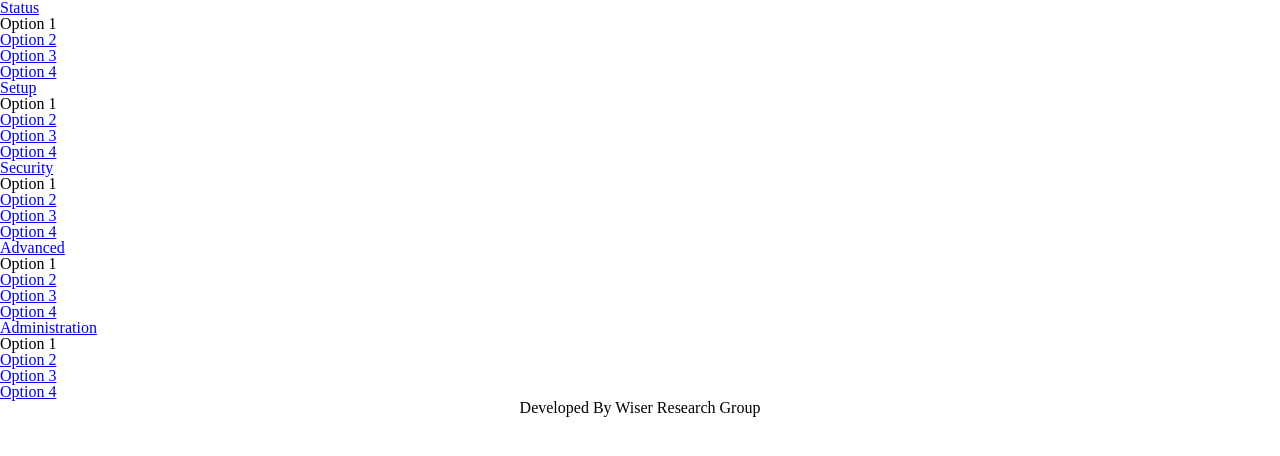
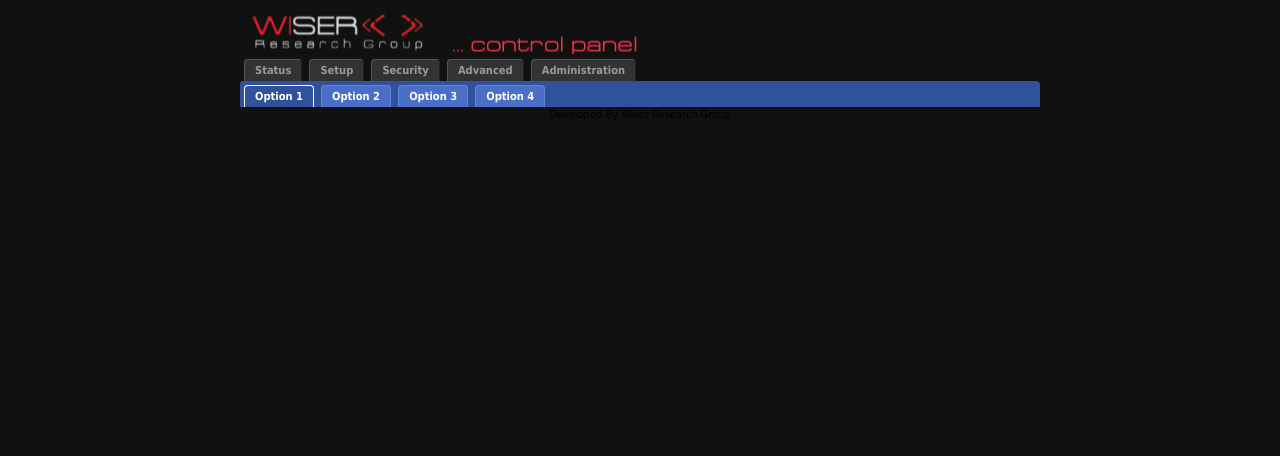
Before and after one commit to jefersonla/WoTGatewayConfig, a PHP site: page / in a window 1280 px wide. Shown: the top 456 px of the page. Run offline with PHP 8.4, Linux system fonts and the light colour scheme.

Commit message:
Added options to feel like DD-WRT

```diff
--- a/client-template/app/layout.php
+++ b/client-template/app/layout.php
@@ -6,7 +6,7 @@
  *
  */
 
-include "helpers/helper_default.php";
+require_once "helpers/helper_default.php";
 
 /* Check if we have a layout template defined, since we cannot render a layout
    without have this type of thing we die right here. */
--- a/client-template/app/layout_clean.php
+++ b/client-template/app/layout_clean.php
@@ -1,7 +1,7 @@
 <?php
 
 /* Head Include */
-include "templates/head.php";
+require_once "templates/head.php";
 
 /* Include Viewer */
 include $template_view;
--- a/client-template/app/layout_default.php
+++ b/client-template/app/layout_default.php
@@ -1,15 +1,15 @@
 <?php
 
 /* Head Include */
-include "templates/head.php";
+require_once "templates/head.php";
 
 /* Header Include */
-include "templates/header.php";
+require_once "templates/header.php";
 
 /* Include Viewer */
 include $template_view;
 
 /* Footer Include */
-include "templates/footer.php";
+require_once "templates/footer.php";
 
 ?>
--- a/client-template/app/templates/head.php
+++ b/client-template/app/templates/head.php
@@ -22,6 +22,9 @@
     <!-- CSS Reset -->
     <link rel="stylesheet" type="text/css" href="styles/reset-style.css">
 
+    <!-- Default Color Scheme -->
+    <link rel="stylesheet" type="text/css" href="styles/scheme/blue.css">
+
     <!-- Base CSS -->
     <link rel="stylesheet" type="text/css" href="styles/default.css">
 </head>
--- a/client-template/app/templates/header.php
+++ b/client-template/app/templates/header.php
@@ -4,10 +4,10 @@
     <?php
 
         /* Navbar Include */
-        include "partials/_top_menu.php";
+        require_once "partials/_top_menu.php";
 
         /* Info Header Box */
-        include "partials/_info_header.php"
+        require_once "partials/_info_header.php"
 
     ?>
 </header>
--- a/client-template/app/templates/partials/_top_menu.php
+++ b/client-template/app/templates/partials/_top_menu.php
@@ -15,22 +15,6 @@
                     }
 
                 ?>
-                <div id="sub-menu" class="<?php echo(isset($status_menu_active) ? "" : "hide"); ?>">
-                    <ul id="sub-menu-list">
-                        <li>
-                            <span><strong> Option 1 </strong></span>
-                        </li>
-                        <li>
-                            <a href="#"><strong> Option 2 </strong></a>
-                        </li>
-                        <li>
-                            <a href="#"><strong> Option 3 </strong></a>
-                        </li>
-                        <li>
-                            <a href="#"><strong> Option 4 </strong></a>
-                        </li>
-                    </ul>
-                </div>
             </li>
             <li class="<?php echo(isset($setup_menu_active) ? "active" : ""); ?>">
                 <?php
@@ -45,22 +29,6 @@
                     }
 
                 ?>
-                <div id="sub-menu" class="<?php echo(isset($setup_menu_active) ? "" : "hide"); ?>">
-                    <ul id="sub-menu-list">
-                        <li>
-                            <span><strong> Option 1 </strong></span>
-                        </li>
-                        <li>
-                            <a href="#"><strong> Option 2 </strong></a>
-                        </li>
-                        <li>
-                            <a href="#"><strong> Option 3 </strong></a>
-                        </li>
-                        <li>
-                            <a href="#"><strong> Option 4 </strong></a>
-                        </li>
-                    </ul>
-                </div>
             </li>
             <li class="<?php echo(isset($security_menu_active) ? "active" : ""); ?>">
                 <?php
@@ -75,22 +43,6 @@
                     }
 
                 ?>
-                <div id="sub-menu" class="<?php echo(isset($security_menu_active) ? "" : "hide"); ?>">
-                    <ul id="sub-menu-list">
-                        <li>
-                            <span><strong> Option 1 </strong></span>
-                        </li>
-                        <li>
-                            <a href="#"><strong> Option 2 </strong></a>
-                        </li>
-                        <li>
-                            <a href="#"><strong> Option 3 </strong></a>
-                        </li>
-                        <li>
-                            <a href="#"><strong> Option 4 </strong></a>
-                        </li>
-                    </ul>
-                </div>
             </li>
             <li class="<?php echo(isset($advanced_menu_active) ? "active" : ""); ?>">
                 <?php
@@ -105,22 +57,6 @@
                     }
 
                 ?>
-                <div id="sub-menu" class="<?php echo(isset($advanced_menu_active) ? "" : "hide"); ?>">
-                    <ul id="sub-menu-list">
-                        <li>
-                            <span><strong> Option 1 </strong></span>
-                        </li>
-                        <li>
-                            <a href="#"><strong> Option 2 </strong></a>
-                        </li>
-                        <li>
-                            <a href="#"><strong> Option 3 </strong></a>
-                        </li>
-                        <li>
-                            <a href="#"><strong> Option 4 </strong></a>
-                        </li>
-                    </ul>
-                </div>
             </li>
             <li class="<?php echo(isset($administration_menu_active) ? "active" : ""); ?>">
                 <?php
@@ -135,24 +71,24 @@
                     }
 
                 ?>
-                <div id="sub-menu" class="<?php echo(isset($administration_menu_active) ? "" : "hide"); ?>">
-                    <ul id="sub-menu-list">
-                        <li>
-                            <span><strong> Option 1 </strong></span>
-                        </li>
-                        <li>
-                            <a href="#"><strong> Option 2 </strong></a>
-                        </li>
-                        <li>
-                            <a href="#"><strong> Option 3 </strong></a>
-                        </li>
-                        <li>
-                            <a href="#"><strong> Option 4 </strong></a>
-                        </li>
-                    </ul>
-                </div>
             </li>
         </ul>
+        <nav id="sub-menu">
+            <ul id="sub-menu-list">
+                <li>
+                    <span><strong> Option 1 </strong></span>
+                </li>
+                <li>
+                    <a href="#"><strong> Option 2 </strong></a>
+                </li>
+                <li>
+                    <a href="#"><strong> Option 3 </strong></a>
+                </li>
+                <li>
+                    <a href="#"><strong> Option 4 </strong></a>
+                </li>
+            </ul>
+        </nav>
     </nav>
 </section>
 <!-- END OF TOP MENU -->
--- a/client-template/styles/default.css
+++ b/client-template/styles/default.css
@@ -12,3 +12,65 @@
  *   and FoG of Things.
  *
  */
+
+html {
+    font-family: Tahoma, Arial, sans-serif;
+    font-size: 1em;
+}
+
+body {
+    text-align: center;
+    font-size: 69%;
+    background: #111;
+    margin: 0;
+}
+
+/* Content Area */
+#content{
+    margin: 0 auto;
+    width: 800px;
+}
+
+/* Header Objects */
+
+header{
+    padding-top: 10px;
+}
+
+#logo{
+    height: 4em;
+    margin: 0 0 5px 0;
+    background: transparent url("../images/logo_control_panel_wiserufba.png") no-repeat scroll left center;
+}
+
+/* Top Menu Objects */
+#menu {
+    height: 50px;
+    text-align: left;
+}
+
+#menu-main-list li,
+#sub-menu-list li {
+    display: inline-block;
+}
+
+#menu-main-list li span,
+#sub-menu-list li span,
+#menu-main-list li a,
+#sub-menu-list li a {
+    border-radius: 4px 4px 0px 0px;
+    border-style: solid solid none;
+    border-width: 1px;
+    display: block;
+    margin-left: 0.362em;
+    padding: 0.453em 0.906em;
+    text-decoration: none;
+    font-weight: bold;
+}
+
+#sub-menu {
+    border-width: 0px;
+    border-style: none;
+    border-radius: 4px 4px 0px 0px;
+    padding-top: 0.362em;
+}
--- /dev/null
+++ b/client-template/styles/scheme/blue.css
@@ -0,0 +1,32 @@
+/**
+ *
+ * Created By Jeferson Lima - Based on DD-WRT Routers
+ *
+ * Name WoT Config Web Interface
+ * Version 1.0.0
+ * Author Jeferson Lima de Almeida
+ * Description
+ *   Blue color scheme for WoT Gateway.
+ *
+ */
+
+#menu-main-list li span,
+#menu-main-list li a,
+#sub-menu,
+#help h2 {
+    background: #30519C none repeat scroll 0% 0%;
+    color: #FFF;
+    border-color: #496FC7;
+}
+
+#menu-main-list li a {
+    background: #333 none repeat scroll 0% 0%;
+    color: #999;
+    border-color: #555 #222 #000 #555;
+}
+
+#sub-menu-list li a {
+    background: #496FC7 none repeat scroll 0% 0%;
+    color: #FFF;
+    border-color: #6384CF;
+}
```
